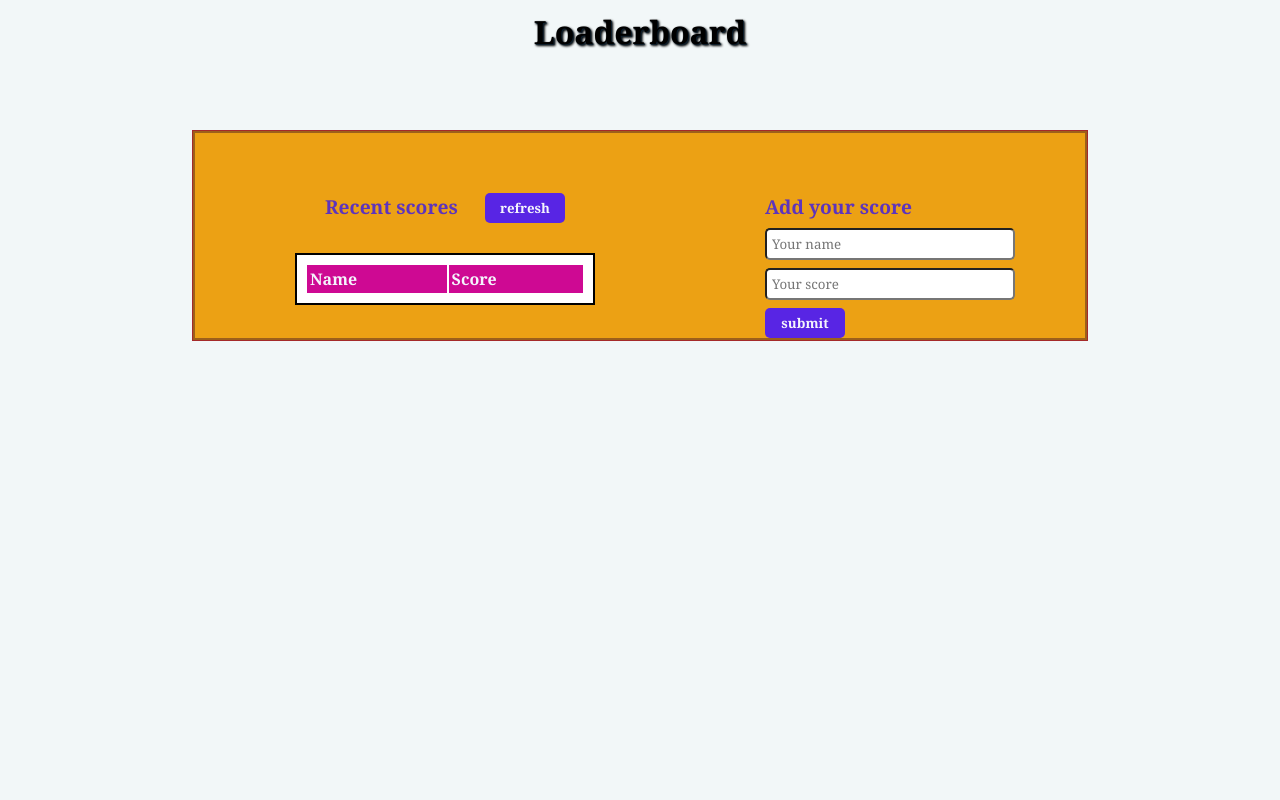
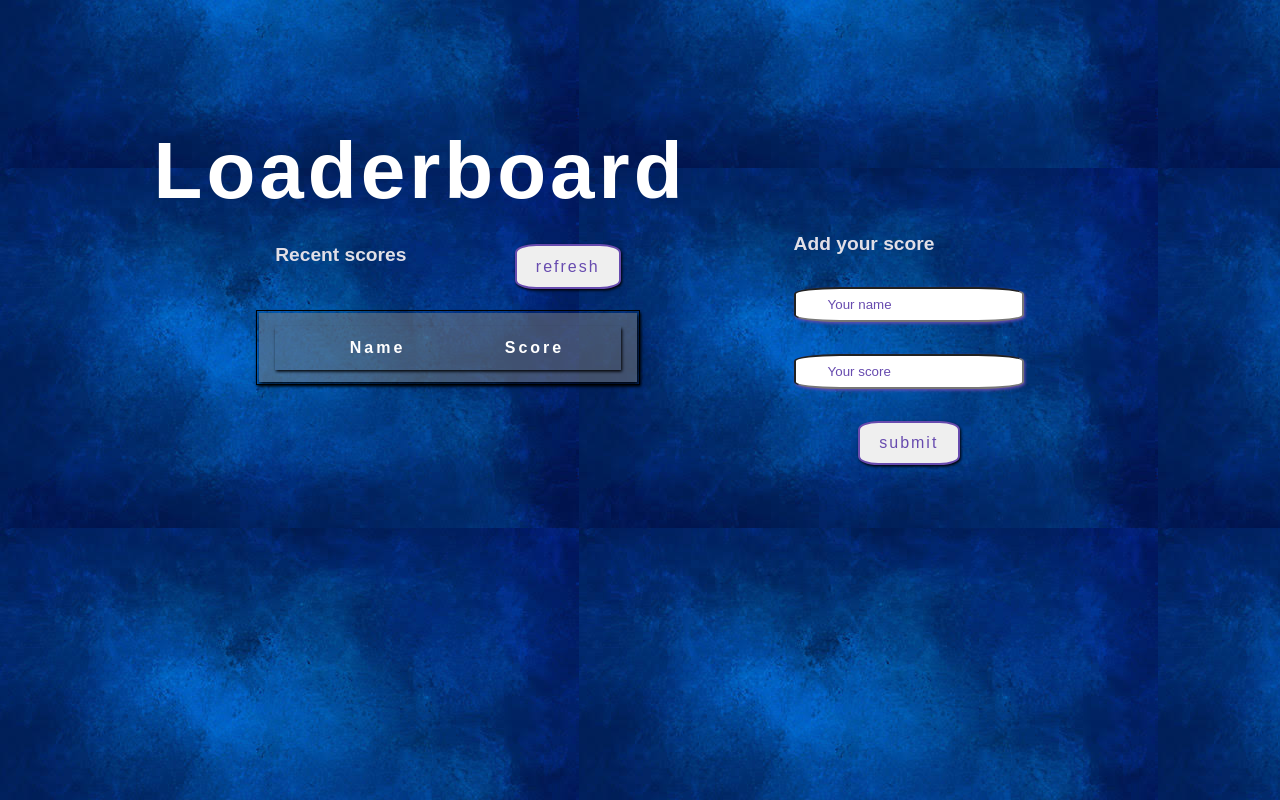
Before and after one commit to Masouma864/Loaderboard-App, a website built with webpack: page src/index.html in a window 1280 px wide. Built offline with nearby package versions, Linux system fonts and the light colour scheme; no server answers.

Commit message:
Modify the style.css

```diff
--- a/src/index.html
+++ b/src/index.html
@@ -14,13 +14,13 @@
 
     <section>
 
-        <div class="container d-flex f-row">
+
         <div class="scores">
             <div class="head  d-flex f-row element">
                 <h2>Recent scores</h2>
                 <button type="reset" class="refresh">refresh</button>
             </div>
-                <table class="table" id="table">
+            <table class="table" id="table" style="overflow-y:scroll">
                 <thead>
                     <tr>
                         <th>Name</th>
@@ -38,7 +38,7 @@
             <input type="text" id="score" placeholder="Your score" maxlength="30px" required>
             <input type="button" value="submit" placeholder="submit" class="btn">
         </form>
-        </div>
+
     </section>
 
 </body>
--- a/src/style.css
+++ b/src/style.css
@@ -6,69 +6,102 @@
 }
 
 * {
+  padding: 0;
   margin: 0;
-  padding: 0;
+  list-style: none;
+  text-decoration: none;
   box-sizing: border-box;
-  font-family: Georgia, 'Times New Roman', Times, serif;
+  font-style: inherit;
 }
 
 body {
-  background-color: #edf4f5b0;
+  display: flex;
+  flex-direction: column;
+  align-items: center;
+  justify-content: center;
+  min-height: 75vh;
+  gap: 1rem;
+  font-family: 'Poppins', sans-serif;
+  background-image: url('./images/bg.jpg');
+  background-position: left -80%;
+  color: white;
+}
+
+.head {
+  display: flex;
+  justify-content: space-between;
+  padding: 3% 5%;
+  border-top-left-radius: 12px;
+  border-top-right-radius: 12px;
 }
 
 section {
-  width: 70%;
-  border: 1px solid brown;
-  margin: 6% 15%;
-}
-
-.container {
-  border: 2px solid rgb(156, 96, 27);
-  background-color: rgb(236, 161, 20);
-  justify-content: space-around;
+  display: flex;
+  justify-content: space-between;
+  min-width: 60vw;
+  gap: 0.5rem;
 }
 
 .scores {
-  margin: 30px;
+  display: flex;
+  flex-direction: column;
+  width: 50%;
 }
 
-.form {
-  margin-top: 60px;
-
-  /* width: 20%; */
+form {
+  display: flex;
+  flex-direction: column;
+  gap: 2rem;
+  width: 30%;
+  align-self: center;
 }
 
-input {
-  border-radius: 5px;
-  height: 32px;
-  padding: 5px;
-  width: 250px;
-  margin-top: 8px;
+#name,
+#score {
+  position: relative;
+  padding: 0.5rem 1rem;
+  box-shadow: 1px 1.5px 3px hsl(257deg 40% 49%);
+  border-radius: 20%;
+}
+
+input:focus {
+  box-shadow: 1px 2.5px 3px hsl(257, 40%, 49%);
+}
+
+input::placeholder {
+  color: hsl(257, 40%, 49%);
+  padding-left: 1rem;
 }
 
 .refresh,
 .btn {
-  background-color: rgb(88, 37, 228);
-  height: 30px;
-  padding: 0.2em 1em;
-  border: none;
-  border-radius: 5px;
-  font-weight: 700;
-  color: #f4f5fc;
-  width: 80px;
+  width: max-content;
+  padding: 0.7rem 1.2rem;
+  font-size: 1rem;
+  letter-spacing: 2px;
+  box-shadow: 1px 1.5px 3px #000;
+  border: 2px solid hsl(257, 40%, 49%);
+  border-radius: 20%;
+  align-self: center;
+  margin-bottom: 10px;
+  color: hsl(257, 40%, 49%);
+}
+
+button:active {
+  box-shadow: none;
 }
 
 h1 {
-  margin: 10px 50px;
-  filter: drop-shadow(1px 1px 1px);
-  text-shadow: 1px 1px 1px var(--tetiary-color);
-  /* stylelint-disable-next-line csstree/validator */
-  font-size: clamp(1.5rem, 5vw, 2rem);
-  justify-content: center;
+  font-size: 5rem;
+  font-weight: 600;
+  letter-spacing: 4px;
+  color: #fff;
+  align-self: flex-start;
+  margin-left: 12vw;
 }
 
 h2 {
-  color: rgb(93, 52, 189);
+  color: rgb(225, 223, 231);
   font-size: larger;
 }
 
@@ -88,19 +121,19 @@ h2 {
   flex-direction: column;
 }
 
-.table {
-  border: 2px solid;
-  padding: 8px;
-  width: 300px;
-  background-color: white;
+th {
+  padding-left: 16px;
 }
 
-th {
-  padding: 3px;
-}
-
-.head {
-  margin: 30px;
+thead,
+tr {
+  display: flex;
+  justify-content: space-between;
+  padding: 0.8rem 1rem;
+  font-size: 1rem;
+  letter-spacing: 3px;
+  box-shadow: 1px 1.5px 3px #000;
+  width: 100%;
 }
 
 .refresh:hover,
@@ -109,18 +142,32 @@ th {
   background-color: #25316d;
 }
 
+tr:nth-child(even),
 thead {
-  color: #f4f5fc;
-  text-align: left;
-  background-color: rgb(206, 9, 147);
+  background-color: rgba(128, 128, 128, 0.5);
 }
 
-tbody tr {
-  color: #25316d;
-  font-size: 16px;
-  font-weight: 500;
+table {
+  width: 100%;
+  border: 1px solid #000;
+  box-shadow: 1px 1.5px 3px #000;
 }
 
-tr:nth-child(even) {
-  background-color: #97d2ec;
+tbody {
+  overflow: auto;
+  max-height: 50vh;
+  border-collapse: collapse;
 }
+
+thead,
+tbody {
+  display: block;
+}
+
+th,
+td {
+  flex: 1;
+  min-width: 100px;
+  overflow: hidden;
+  text-overflow: ellipsis;
+}
```
Also changed, not shown: package.json (+3 -5 lines), dist/881b936e0ba9ef33a0b6.jpg (added), dist/index.bundle.js, dist/index.html, dist/runtime.bundle.js, src/images/bg.jpg (added), 1 other file. Lines whose indentation alone changed are shown as unchanged.
